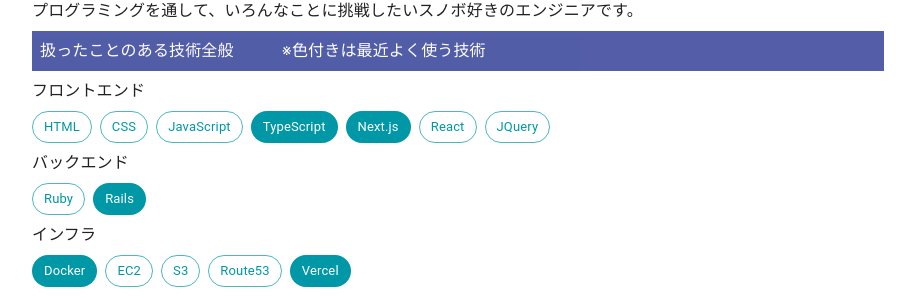
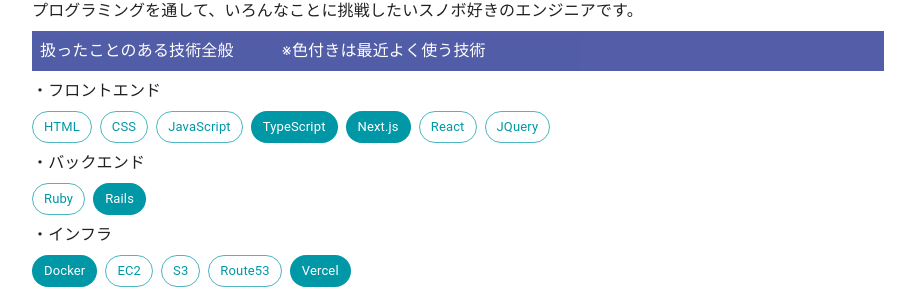
Before and after one commit to shimpei1494/pei-portfolio, a Next.js app: page /profile in a window 1280 px wide. Shown: the part 727-1024 px from the top of the page, without its empty margins (182-1097 px from the left). Built offline with nearby package versions, Linux system fonts and the light colour scheme.

Commit message:
プロフィール文言微修正

```diff
--- a/pages/profile.tsx
+++ b/pages/profile.tsx
@@ -58,7 +58,7 @@
                 </Typography>
               </Box>
               <Typography my={1}>
-                フロントエンド
+                ・フロントエンド
               </Typography>
               <Stack direction='row' spacing={1}>
                 <Chip label="HTML" variant="outlined" color="secondary" />
@@ -70,14 +70,14 @@
                 <Chip label="JQuery" variant="outlined" color="secondary" />
               </Stack>
               <Typography my={1}>
-                バックエンド
+                ・バックエンド
               </Typography>
               <Stack direction='row' spacing={1}>
                 <Chip label="Ruby" variant="outlined" color="secondary" />
                 <Chip label="Rails" color="secondary" />
               </Stack>
               <Typography my={1}>
-                インフラ
+                ・インフラ
               </Typography>
               <Stack direction='row' spacing={1}>
                 <Chip label="Docker" color="secondary" />
```
